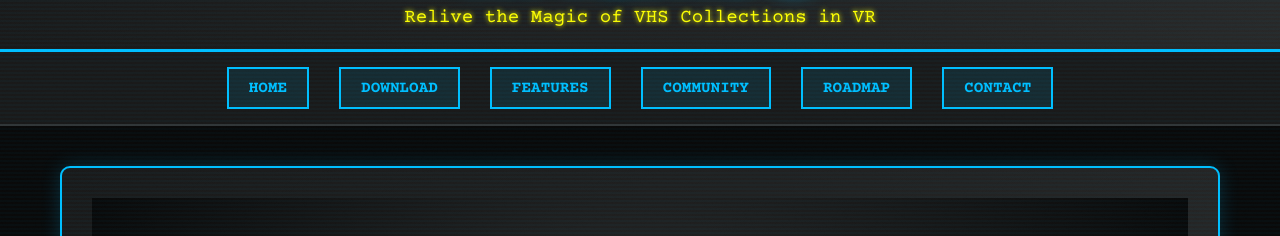
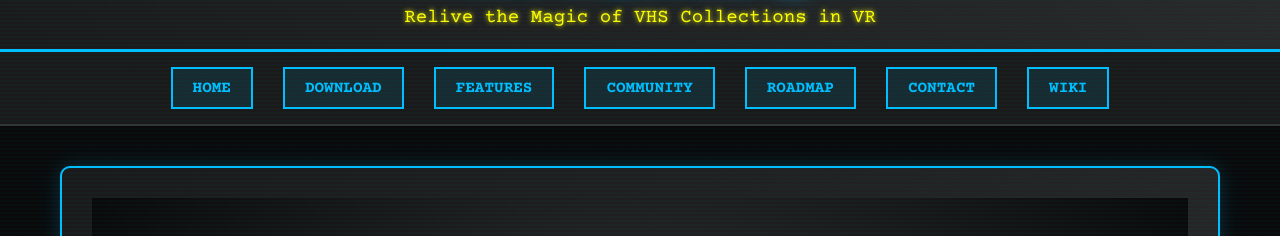
Before and after one commit to Kiyoshiakira/Mixtape-Online, a plain HTML site: page index.html in a window 1280 px wide. Shown: the part 84-320 px from the top of the page. Drawn offline with nearby package versions, Linux system fonts and the light colour scheme.

Commit message:
Update index.html
Added link to the wiki

```diff
--- a/index.html
+++ b/index.html
@@ -463,6 +463,7 @@
                 <a href="#" class="nav-item" onclick="showSection('community')">Community</a>
                 <a href="#" class="nav-item" onclick="showSection('roadmap')">Roadmap</a>
                 <a href="#" class="nav-item" onclick="showSection('contact')">Contact</a>
+                <a href="wiki.html" class="nav-item">Wiki</a>
             </div>
         </div>
     </nav>
```
